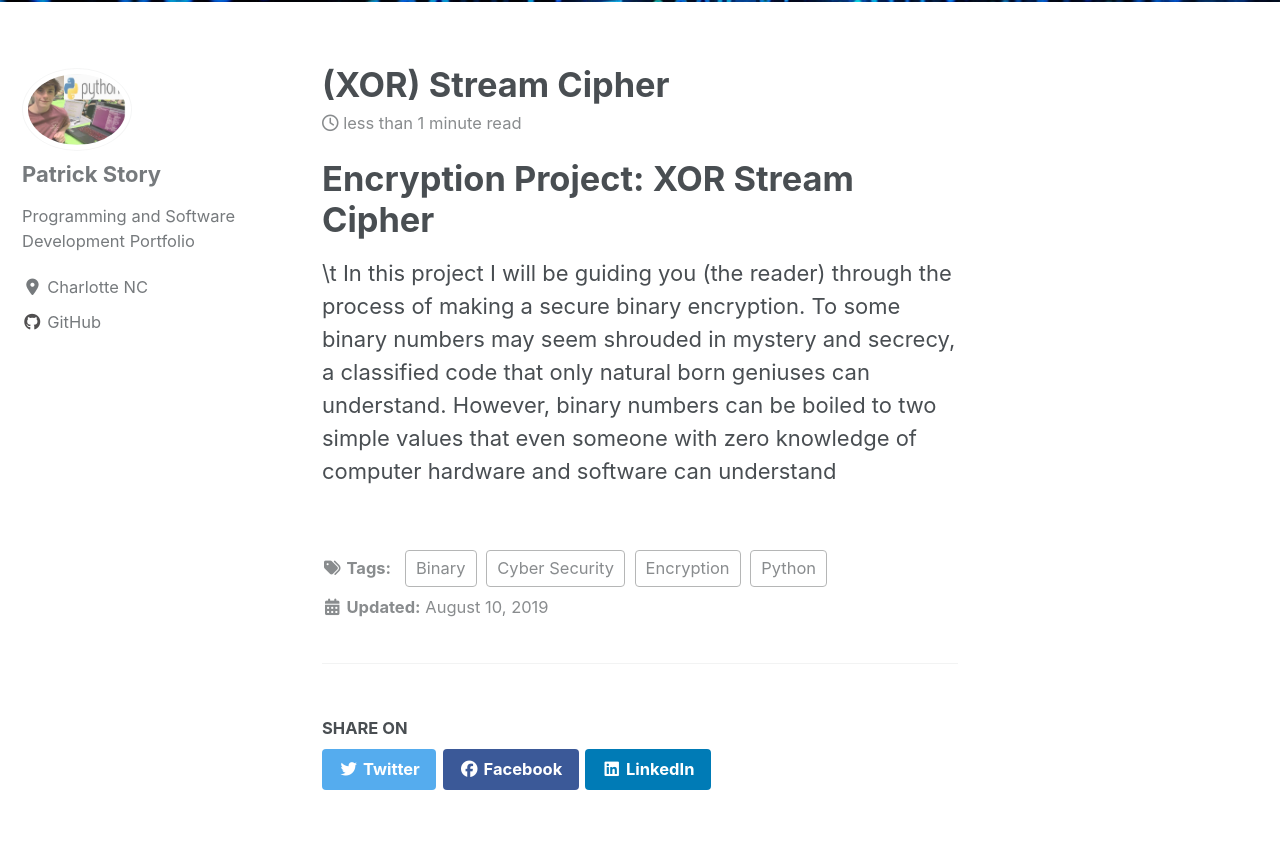
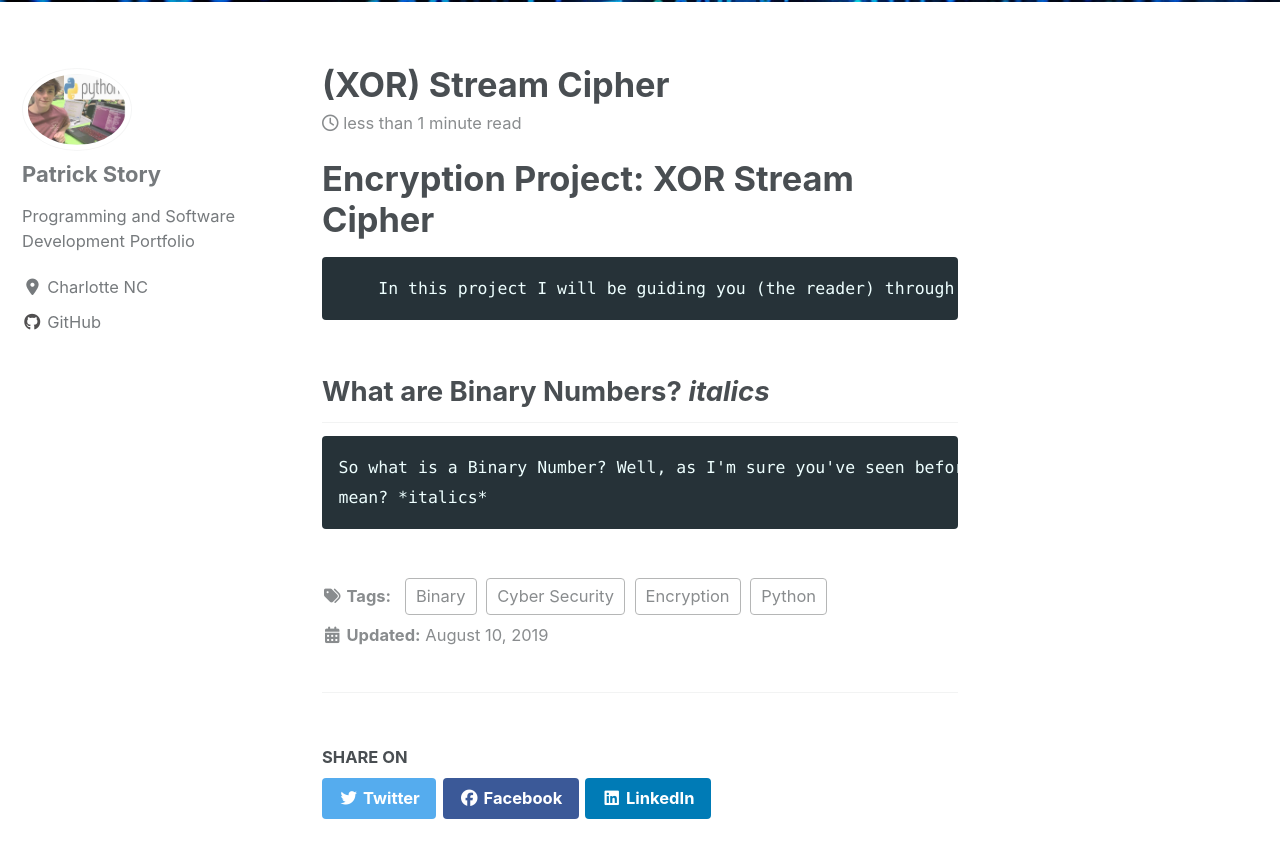
Before and after one commit to Patchyst/Patchyst.github.io, a Jekyll site: the page built from _posts/2019-08-10-steamcipher.md, in a window 1280 px wide and 900 px high, scrolled down 471 px. Shown: the top 858 px of the window. Built offline with Jekyll 4.4.1, drawn with Linux system fonts in a browser that asks for light colours; cached includes are drawn as plain includes; nearby versions of some CDN libraries.

Commit message:
Updating XOR streacm cipher project

```diff
--- a/_posts/2019-08-10-steamcipher.md
+++ b/_posts/2019-08-10-steamcipher.md
@@ -7,7 +7,12 @@ header:
 excerpt: "A secure Stream Cipher that utilizes a XOR gate to create an encrypted code exchange"
 ---
 # Encryption Project: XOR Stream Cipher
-  \t      In this project I will be guiding you (the reader) through the process of making a secure binary encryption.
+        In this project I will be guiding you (the reader) through the process of making a secure binary encryption.
   To some binary numbers may seem shrouded in mystery and secrecy, a classified code that only natural born
   geniuses can understand. However, binary numbers can be boiled to two simple values that even someone with
   zero knowledge of computer hardware and software can understand
+
+
+## What are Binary Numbers? *italics*
+    So what is a Binary Number? Well, as I'm sure you've seen before, a 1 or 0, but what does that really
+    mean? *italics*
```
